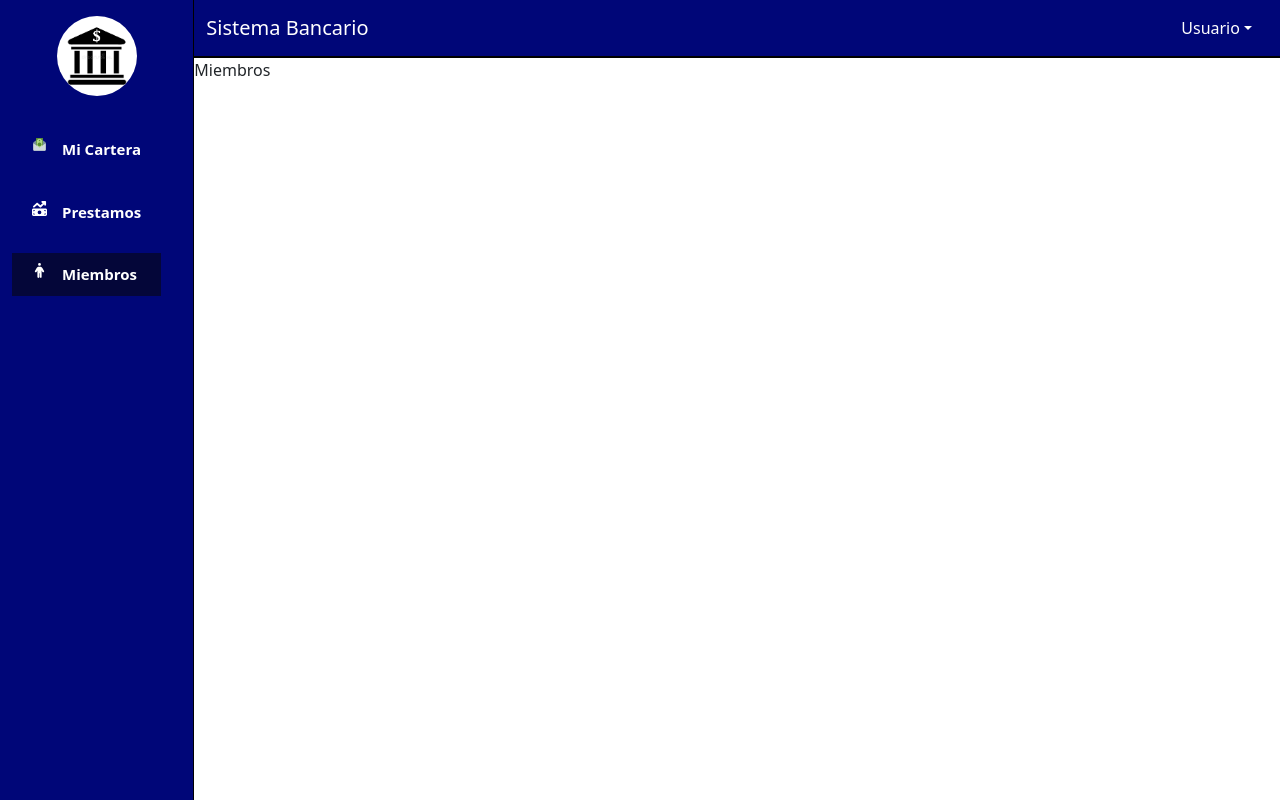
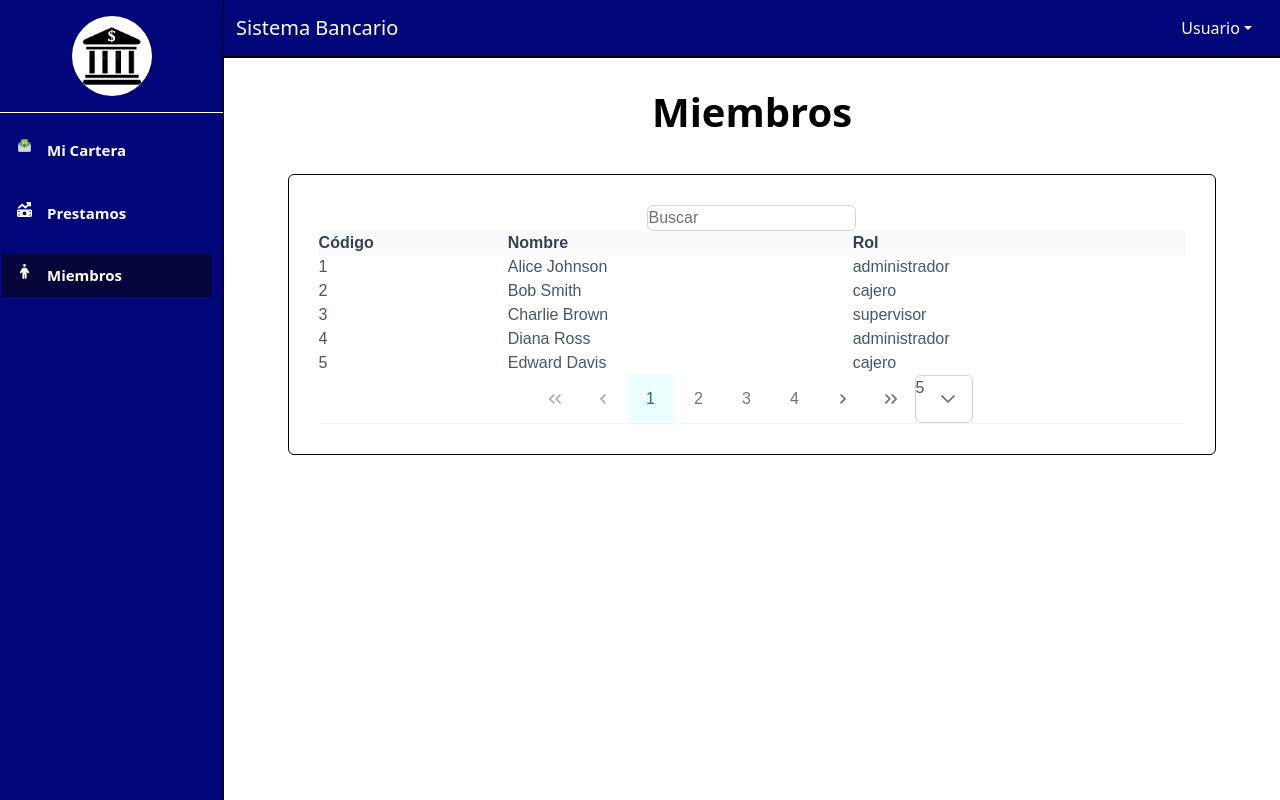
Before and after one commit to allanDev9/sistema-prestamos, a React (Create React App) app: page /miembros in a window 1280 px wide. Built offline with nearby package versions, Linux system fonts and the light colour scheme; a web font is replaced by a local one.

Commit message:
add table of miembros

```diff
--- a/package.json
+++ b/package.json
@@ -9,6 +9,7 @@
     "bootstrap": "^5.3.3",
     "cra-template": "1.2.0",
     "material-icons": "^1.13.12",
+    "primereact": "^10.8.5",
     "react": "^19.0.0",
     "react-dom": "^19.0.0",
     "react-icons": "^5.4.0",
--- a/src/App.css
+++ b/src/App.css
@@ -35,17 +35,21 @@ body {
 }
 .sidebar ul li{
   margin-bottom: 20px;
-  margin-left: -20px;
+  margin-left: -30px;
 }
 .sidebar ul li a{
   text-decoration: none;
   color: rgb(255, 255, 255);
   font-size: 15px;
-  padding: 10px 20px ;
+  width: 210px;
+  padding: 10px 15px ;
   display: flex;
   &.active{
     background-color: rgba(8, 8, 18, 0.617);
   }
+}
+.sidebar ul li a:hover{
+  background-color: rgba(255, 255, 255, 0.216);
 }
 .links{
   padding: 5px;
--- a/src/App.jsx
+++ b/src/App.jsx
@@ -1,4 +1,5 @@
 import "./App.css";
+import "primereact/resources/themes/lara-light-cyan/theme.css";
 import { BrowserRouter as Router, Routes, Route } from "react-router-dom";
 import Navbar from "./components/Navbar.jsx";
 import Sidebar from "./components/Sidebar.jsx";
--- a/src/components/Sidebar.jsx
+++ b/src/components/Sidebar.jsx
@@ -18,6 +18,7 @@ export default function Sidebar() {
       <div className="container-logo">
         <img src={LogoSistema} alt="Logo" className="logo" />
       </div>
+        <div style={{ borderBottom: '1px solid white'}} className="separador"></div>
       <ul>
         <li>
           <NavLink
--- a/src/pages/Miembros.jsx
+++ b/src/pages/Miembros.jsx
@@ -1,7 +1,24 @@
-import React from 'react'
+import React from "react";
+import { useState } from "react";
+import Person from "./Person";
+import miembrosData from './json-pages/Miembros.json';
 
 export default function Miembros() {
+  const [persons, serPersons] = useState(miembrosData);
+
   return (
-    <div>Miembros</div>
+    <section className="container">
+      <h1 style={{ display: "flex", justifyContent: "center", color: "black", fontWeight: 'bold' , marginTop: '30px'}} >
+        Miembros
+      </h1>
+      <div
+        style={{ display: "flex", justifyContent: "center", marginTop: "-40px" }}
+        className="container-datatable-miembros"
+      >
+        <div style={{ width: '90%'}} className="row">
+          <Person data={persons} />
+        </div>
+      </div>
+    </section>
   )
 }
--- /dev/null
+++ b/src/pages/Person.jsx
@@ -0,0 +1,69 @@
+import React, { useState } from "react";
+import { DataTable } from "primereact/datatable";
+import { Column } from "primereact/column";
+import { AutoComplete } from "primereact/autocomplete";
+
+function Person({ data }) {
+  const [datatable, setDatable] = useState(data);
+  const [filteredCountries, setFilteredCountries] = useState([]);
+  const [searchValue, setSearchValue] = useState("");
+
+  const search = (event) => {
+    const query = event.query.toLowerCase();
+
+    const results = data.filter(
+      (item) =>
+        item.name.toLowerCase().includes(query) ||
+        item.code.toString().toLowerCase().includes(query)
+    );
+
+    setFilteredCountries(results);
+  };
+
+  const handleInputChange = (e) => {
+    const value = e.value || "";
+    setSearchValue(value);
+
+    const filteredData = data.filter(
+      (item) =>
+        item.name.toLowerCase().includes(value.toLowerCase()) ||
+        item.code.toString().includes(value.toLowerCase())
+    );
+
+    setDatable(filteredData);
+  };
+
+  return (
+    <div
+      className="card"
+      style={{ marginTop: "70px", padding: "30px", border: "1px solid black" }}
+    >
+      <div className="container-search">
+        <div className="search-input flex justify-content-center">
+          <AutoComplete
+            field="name"
+            value={searchValue}
+            placeholder="Buscar"
+            suggestions={filteredCountries}
+            completeMethod={search}
+            onChange={handleInputChange}
+          />
+        </div>
+      </div>
+      <DataTable
+        value={datatable}
+        className="custom-datatable"
+        selectionMode="single"
+        paginator
+        rows={5}
+        rowsPerPageOptions={[5, 10, 25, 50]}
+      >
+        <Column className="color-column" field="code" header="Código"></Column>
+        <Column className="color-column" field="name" header="Nombre"></Column>
+        <Column className="color-column" field="category" header="Rol"></Column>
+      </DataTable>
+    </div>
+  );
+}
+
+export default Person;
--- /dev/null
+++ b/src/pages/json-pages/Miembros.json
@@ -0,0 +1,102 @@
+[
+    {
+      "code": 1,
+      "name": "Alice Johnson",
+      "category": "administrador"
+    },
+    {
+      "code": 2,
+      "name": "Bob Smith",
+      "category": "cajero"
+    },
+    {
+      "code": 3,
+      "name": "Charlie Brown",
+      "category": "supervisor"
+    },
+    {
+      "code": 4,
+      "name": "Diana Ross",
+      "category": "administrador"
+    },
+    {
+      "code": 5,
+      "name": "Edward Davis",
+      "category": "cajero"
+    },
+    {
+      "code": 6,
+      "name": "Fiona Adams",
+      "category": "supervisor"
+    },
+    {
+      "code": 7,
+      "name": "George White",
+      "category": "cajero"
+    },
+    {
+      "code": 8,
+      "name": "Hannah Martinez",
+      "category": "administrador"
+    },
+    {
+      "code": 9,
+      "name": "Isaac Lee",
+      "category": "supervisor"
+    },
+    {
+      "code": 10,
+      "name": "Julia Taylor",
+      "category": "administrador"
+    },
+    {
+      "code": 11,
+      "name": "Kevin Thompson",
+      "category": "cajero"
+    },
+    {
+      "code": 12,
+      "name": "Laura Wilson",
+      "category": "administrador"
+    },
+    {
+      "code": 13,
+      "name": "Michael Harris",
+      "category": "supervisor"
+    },
+    {
+      "code": 14,
+      "name": "Natalie Young",
+      "category": "cajero"
+    },
+    {
+      "code": 15,
+      "name": "Oliver Scott",
+      "category": "supervisor"
+    },
+    {
+      "code": 16,
+      "name": "Patricia Walker",
+      "category": "administrador"
+    },
+    {
+      "code": 17,
+      "name": "Quentin Robinson",
+      "category": "cajero"
+    },
+    {
+      "code": 18,
+      "name": "Rachel Hill",
+      "category": "supervisor"
+    },
+    {
+      "code": 19,
+      "name": "Steven Clark",
+      "category": "administrador"
+    },
+    {
+      "code": 20,
+      "name": "Theresa Allen",
+      "category": "cajero"
+    }
+  ]
```
Also changed, not shown: 1 other file (tests, documents, lock files or other folders).
